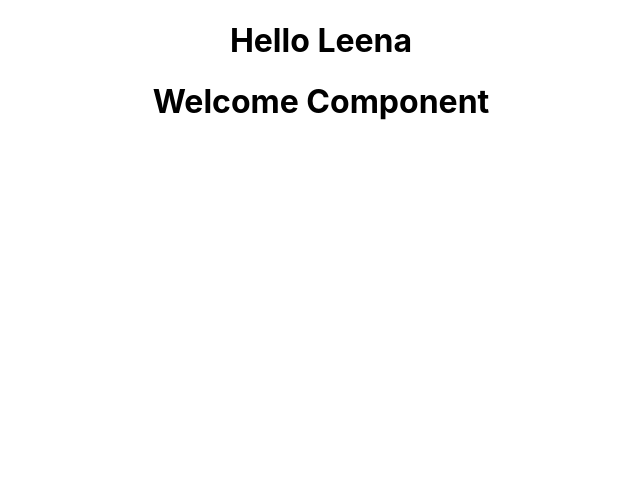
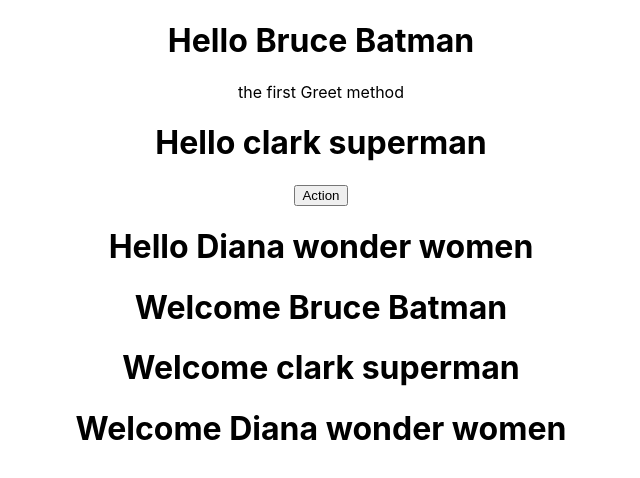
Before and after one commit to panchalleena1286/ReactJS-Learning, a React (Create React App) app in the folder codewith-react/: page / in a window 1280 px wide. Shown: the top 478 px of the page, without its empty margins (319-959 px from the left). Built offline with nearby package versions, Linux system fonts and the light colour scheme.

Commit message:
initial commit

```diff
--- a/codewith-react/src/App.js
+++ b/codewith-react/src/App.js
@@ -2,14 +2,31 @@
 import './App.css';
 import Greet from './components/Greet';
 import Welcome from './components/welcome';
+import Hello from './components/Hello';
+import React from 'react';
 
 function App() {
-  return (
-    <div className="App">
-      <Greet />
-      <Welcome />
+  // With JSX
+   return (
+   <div className="App" >
+      <Greet name="Bruce" heroName="Batman">
+        <p>the first Greet method</p>
+      </Greet>
+      <Greet name="clark" heroName="superman">
+        <button>Action</button>
+      </Greet>
+      <Greet name="Diana" heroName="wonder women"/>
+
+       <Welcome name="Bruce" heroName="Batman"/>
+       <Welcome name="clark" heroName="superman"/>
+       <Welcome name="Diana" heroName="wonder women"/>
+
+      {/* <Hello /> */}
     </div>
-  );
+   );
+
+  //Without JSX
+  return React.createElement('div', null, React.createElement('h1', null, 'Hello Leena'))
 }
 
 export default App;
--- a/codewith-react/src/components/Greet.js
+++ b/codewith-react/src/components/Greet.js
@@ -1,9 +1,11 @@
 import React from 'react'
 
-// function Greet() {
-//     return <h1>Hello Leena</h1>
-// }
-
-const Greet = () => <h1>Hello Leena</h1>
-
+const Greet = props => {
+return(
+    <div>
+        <h1>Hello {props.name} {props.heroName}</h1>
+        {props.children}
+    </div>
+)
+}
 export default Greet;
--- /dev/null
+++ b/codewith-react/src/components/Hello.js
@@ -0,0 +1,11 @@
+import React from "react";
+
+const Hello = () => {
+    return(
+        <div>
+            <h1>Hello hello</h1>
+        </div>
+    )
+}
+
+export default Hello;
--- a/codewith-react/src/components/welcome.js
+++ b/codewith-react/src/components/welcome.js
@@ -2,7 +2,7 @@ import React, { Component } from 'react';
 
 class Welcome extends Component {
     render() {
-        return<h1>Welcome Component</h1>
+        return<h1>Welcome {this.props.name} {this.props.heroName}</h1>
     }
 }
 
```
